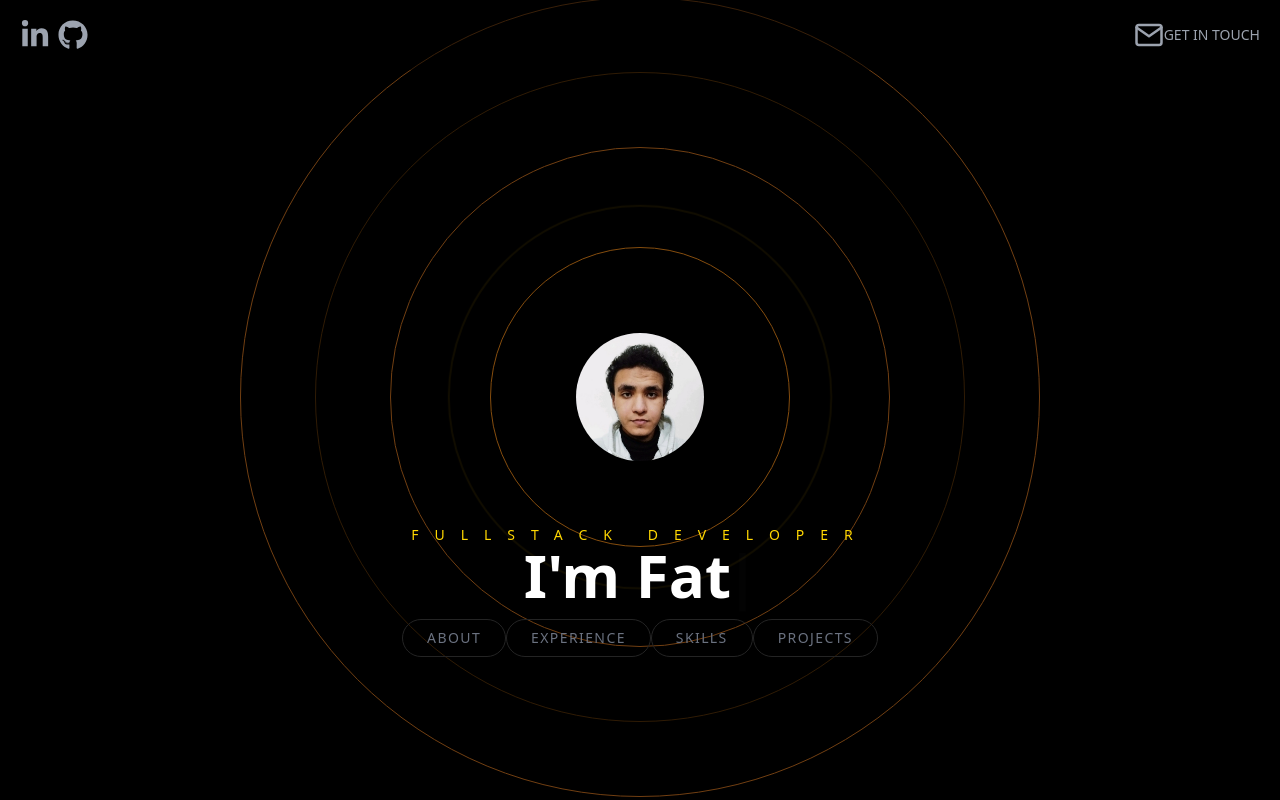
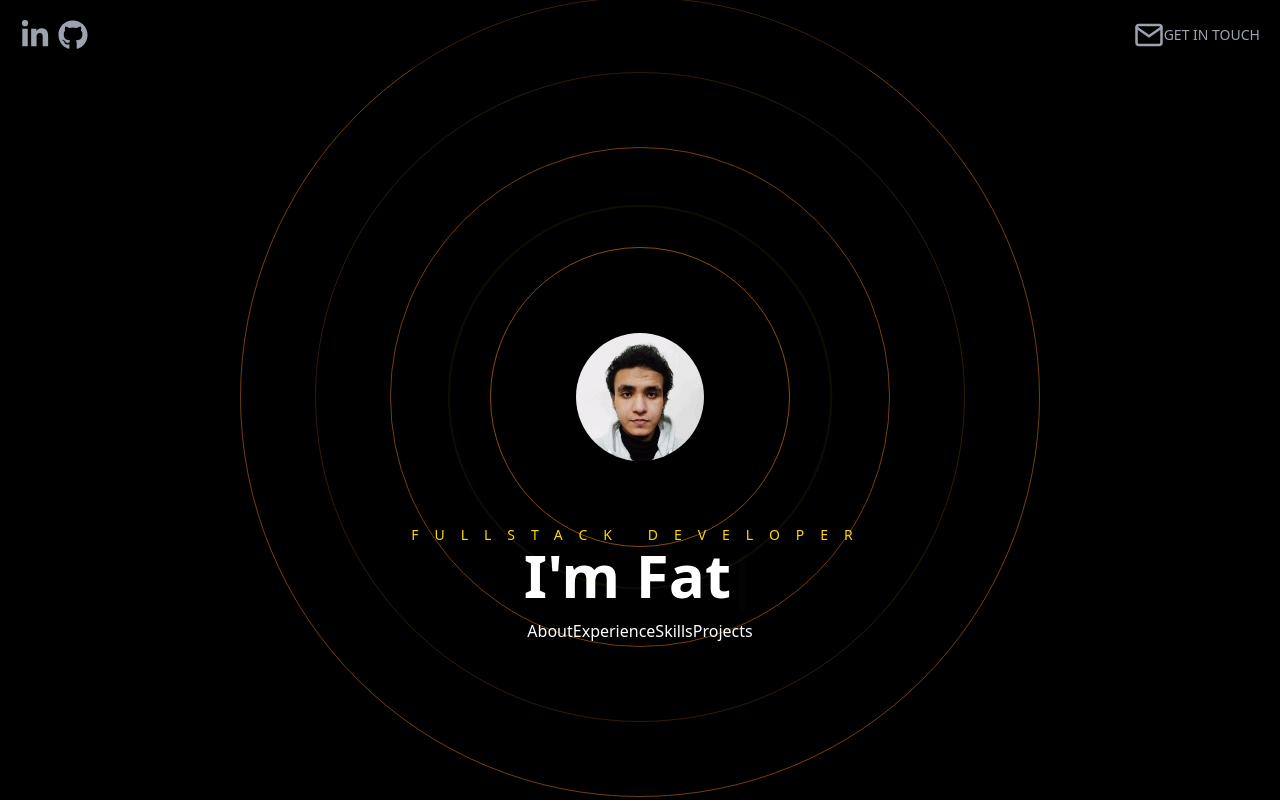
Before and after one commit to f-a-t-h-e/portfolio, a Next.js app: page / in a window 1280 px wide. Built offline with nearby package versions, Linux system fonts and the light colour scheme.

Commit message:
Update UI.

```diff
--- a/src/components/Navbar/index.tsx
+++ b/src/components/Navbar/index.tsx
@@ -7,16 +7,16 @@ const Navbar = (props: Props) => {
   return (
     <nav className="hidden md:flex justify-center pt-5 sticky top-0 z-[21] mb-[40vh] h-0">
       <Link href="#about">
-        <button className="heroButton">About</button>
+        <button className="navButton border-x-0">About</button>
       </Link>
       <Link href="#experience">
-        <button className="heroButton">Experience</button>
+        <button className="navButton">Experience</button>
       </Link>
       <Link href="#skills">
-        <button className="heroButton">Skills</button>
+        <button className="navButton">Skills</button>
       </Link>
       <Link href="#projects">
-        <button className="heroButton">Projects</button>
+        <button className="navButton border-x-0">Projects</button>
       </Link>
     </nav>
   );
```
